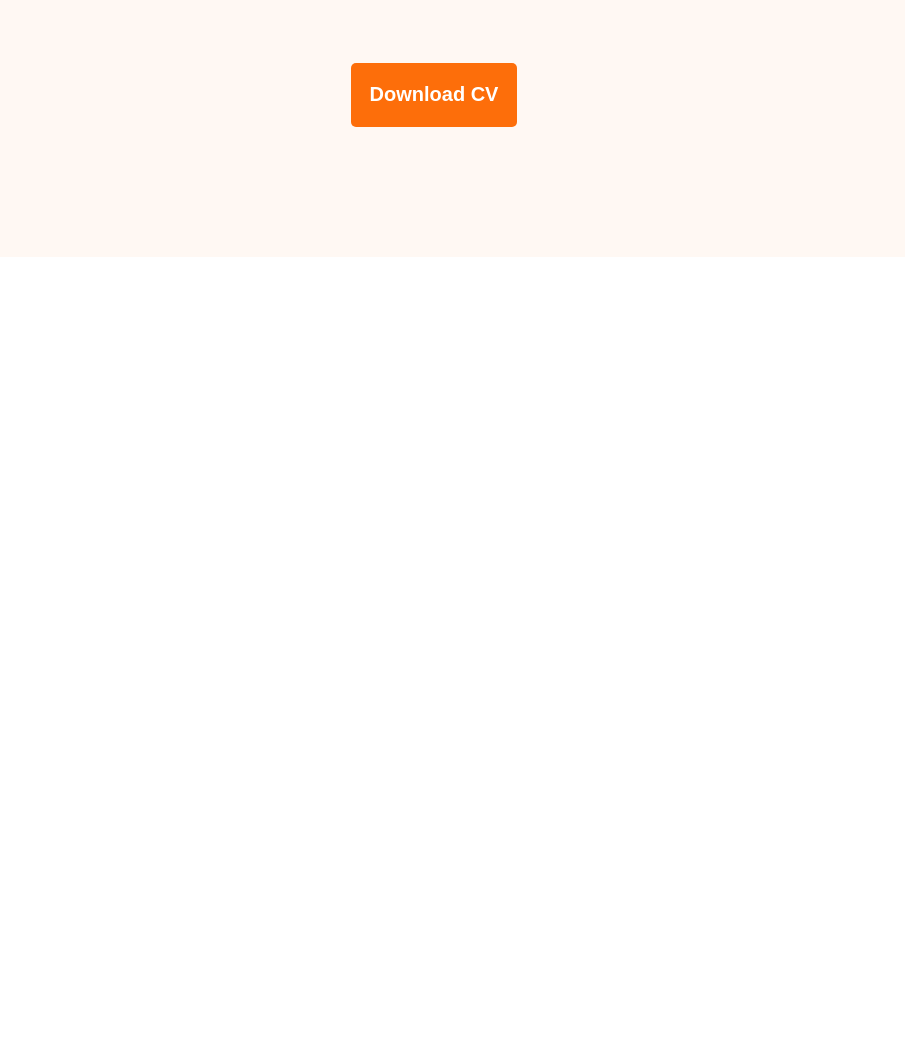
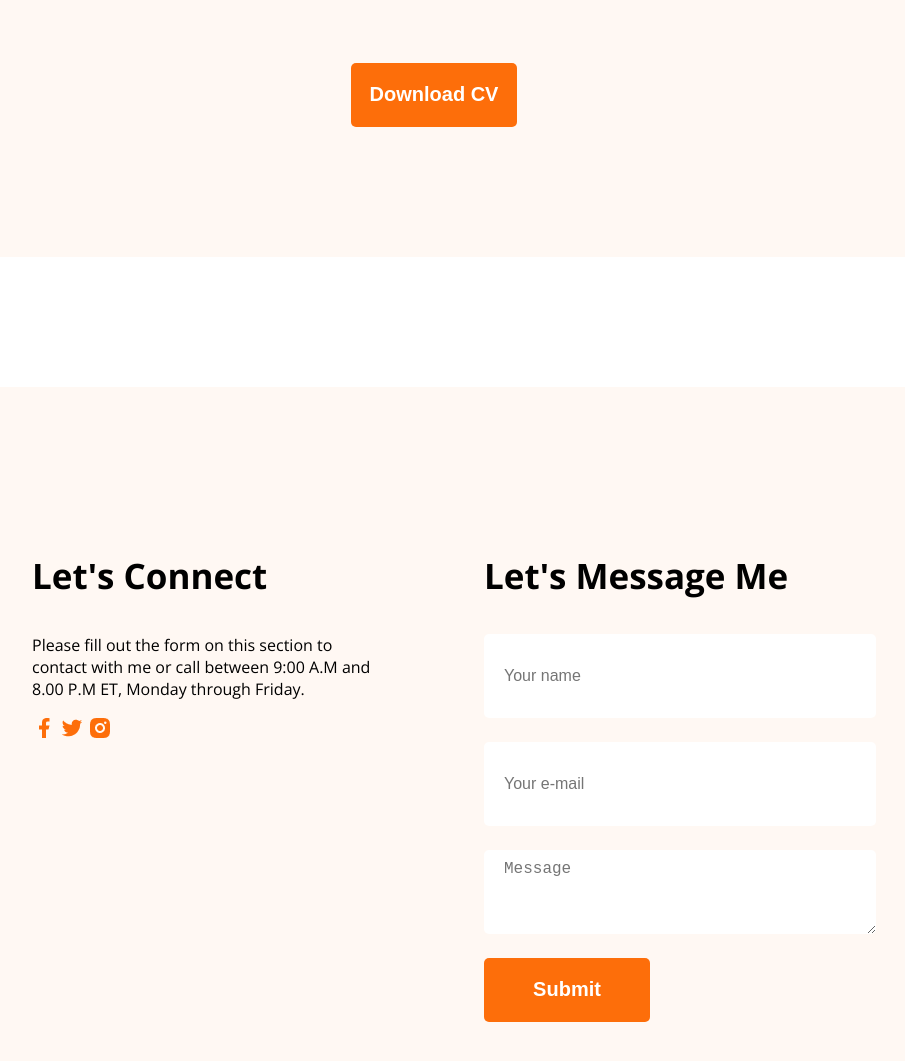
Before and after one commit to Tanzim52/web-dev-portfolio, a plain HTML site: page index.html in a window 1280 px wide. Shown: the part 3918-4979 px from the top of the page, without its empty margins (206-1111 px from the left). Before the commit the page ends 4305 px from the top, so only its background shows below. Drawn offline with nearby package versions, Linux system fonts and the light colour scheme.

Commit message:
fifth part

```diff
--- a/index.html
+++ b/index.html
@@ -138,8 +138,27 @@
             <div class="btn text-cntr"><button class="btn-primary res-dload-btn">Download CV</button></div>
           </section>
     </main>
-    <footer>
+    <footer class="sec-bg">
+        <div class="footer-column">
+            <h3 class="sec-title">Let's Connect</h3>
+            <p>Please fill out the form on this section to contact with me or call between 9:00 A.M and 8.00 P.M ET, Monday through Friday.</p>
+            <div>
+                <a href=""><img src="images/icons/facebook.png" alt=""></a>
+                <a href=""><img src="images/icons/twitter.png" alt=""></a>
+                <a href=""><img src="images/icons/insta.png" alt=""></a>
+            </div>
+        </div>
+        <div class="footer-column">
+            <h3 class="sec-title">Let's Message Me</h3>
+            <form action="">
+                <input type="text" name="" id="" placeholder="Your name">
+                <input type="email" name="" id="" placeholder="Your e-mail">
 
+
+            </form>
+            <textarea name="" id="" cols="30" rows="10" placeholder="Message"></textarea>
+                <button type="submit" class="btn-primary" value="Submit">Submit</button>
+        </div>
     </footer>
 </body>
 
--- a/style/portfolio.css
+++ b/style/portfolio.css
@@ -182,3 +182,25 @@ main section{
     padding: 130px 150px 130px 150px;
 
 }
+footer{
+    padding: 130px 230px;
+    display: flex;
+    gap: 100px;
+    justify-content: space-between;
+}
+.footer-column{
+    width: 50%;
+}
+footer input[type="text" ], footer input[type="email"] , footer textarea{
+    height: 64px;
+    /* width: 461px; */
+    color:#757575 ;
+    background-color:rgba(255, 255, 255, 1) ;
+    border-radius: 5px;
+    display: block;
+    width: 100%;
+    font-size: 16px;
+    padding: 10px 20px;
+    margin-bottom:24px ;
+    border: none;
+}
```
